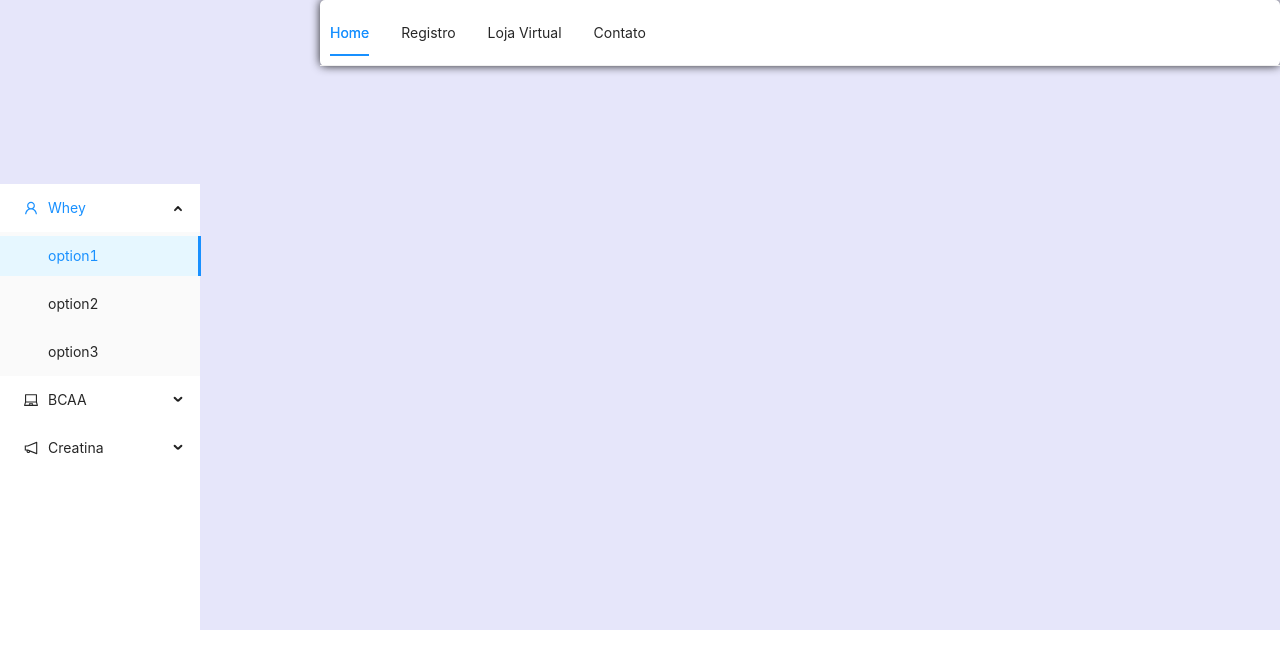
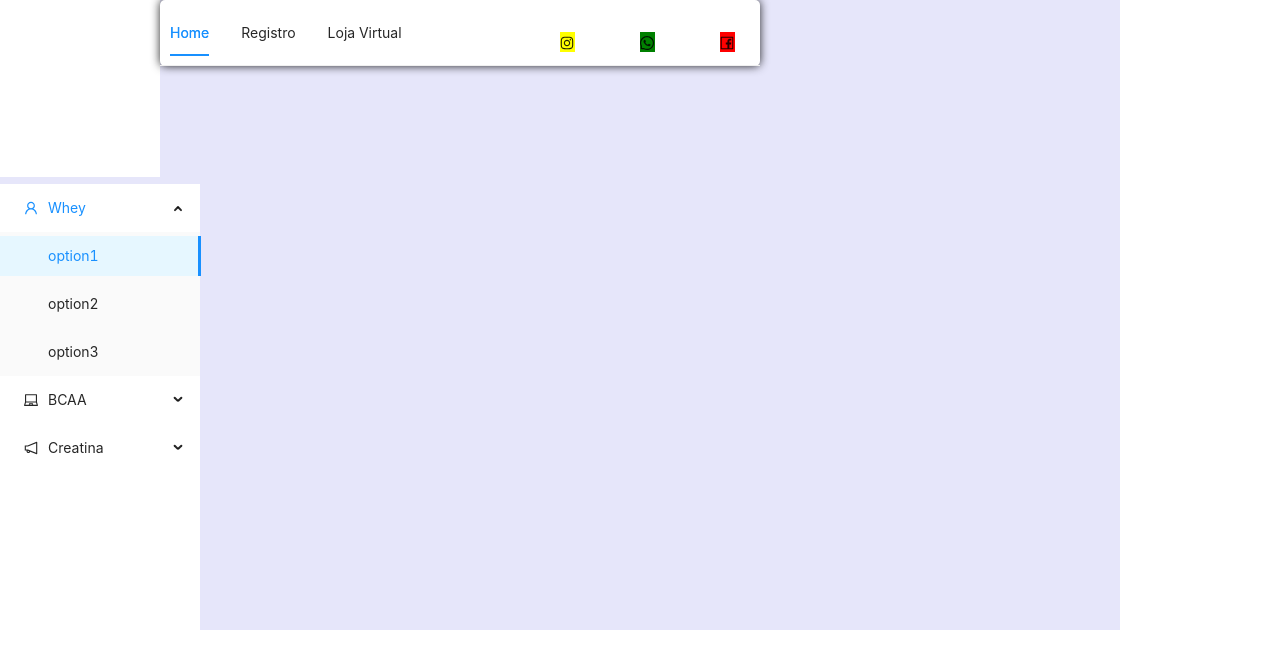
Before and after one commit to cassianodaniel/E-Comm.-Building-on-React-Native, a React (Create React App) app in the folder app/: page / in a window 1280 px wide. Shown: the top 668 px of the page. Built offline with nearby package versions, Linux system fonts and the light colour scheme.

Commit message:
feat(socialmediascomponents): social media icons components

```diff
--- a/app/src/App.css
+++ b/app/src/App.css
@@ -7,6 +7,8 @@ header{
     background-color: #fff;
     height: 630px;
     margin-left: 20rem;
+    position: absolute;
+    left: -10rem;
 }
 
 aside{
@@ -24,6 +26,7 @@ div .ant-tabs-nav-scroll{
 
 div .ant-tabs-tabpane{
     background-color: #E6E6FA;
+    margin-left: 2rem;
 }
 
 div .ant-tabs-tabpane-active{
@@ -40,4 +43,6 @@ div .ant-tabs-nav{
     border-radius: 5px;
     margin-top: 6px;
     box-shadow: 0 0 10px 0;
+    width: 600px;
+    margin-left: 4rem;
 }
--- a/app/src/App.js
+++ b/app/src/App.js
@@ -10,6 +10,9 @@ import TabsComponent from './components/Tabs';
 
 import { Layout, Menu} from 'antd';
 import { UserOutlined, LaptopOutlined, NotificationOutlined } from '@ant-design/icons';
+import ComponentFacebook from './components/FacebookOutlined';
+import ComponentWhatsapp from './components/WhatsappOutlined';
+import ComponentInstagram from './components/InstagramOutlined';
 const { SubMenu } = Menu;
 const { Sider } = Layout;
 
@@ -19,6 +22,9 @@ function App() {
       <div class = "divBlock">
           <header>
               <TabsComponent></TabsComponent>
+              <ComponentFacebook></ComponentFacebook>
+              <ComponentInstagram></ComponentInstagram>
+              <ComponentWhatsapp></ComponentWhatsapp>
           </header>
           <aside>
               <Sider width={200} className="site-layout-background">
--- /dev/null
+++ b/app/src/components/FacebookOutlined.js
@@ -0,0 +1,23 @@
+//REGULAR REACT IMPORTS
+import React from 'react';
+
+//REGULAR ANTD IMPORTS
+import 'antd/dist/antd.css';
+
+//MAINSTYLE IMPORT
+import '../styles/mainstyle.css';
+
+//ANTD COMPONENT IMPORTS
+import {
+    FacebookOutlined
+  } from '@ant-design/icons';
+
+function ComponentFacebook(){
+    return(
+        <div class = "Facebook">
+            <FacebookOutlined/>
+        </div>
+    );
+}
+
+export default ComponentFacebook;
--- /dev/null
+++ b/app/src/components/InstagramOutlined.js
@@ -0,0 +1,23 @@
+//REGULAR REACT IMPORTS
+import React from 'react';
+
+//REGULAR ANTD IMPORTS
+import 'antd/dist/antd.css';
+
+//MAINSTYLE IMPORT
+import '../styles/mainstyle.css';
+
+//ANTD COMPONENT IMPORTS
+import {
+    InstagramOutlined
+  } from '@ant-design/icons';
+
+function ComponentInstagram(){
+    return(
+        <div class = "Instagram">
+            <InstagramOutlined/>
+        </div>
+    );
+}
+
+export default ComponentInstagram;
--- a/app/src/components/Tabs.js
+++ b/app/src/components/Tabs.js
@@ -11,6 +11,7 @@ import '../styles/mainstyle.css';
 import { Tabs } from 'antd';
 import ComponentButton from './Button';
 const { TabPane } = Tabs;
+
 
 function TabsComponent(){
 return(
@@ -46,9 +47,6 @@ return(
     <TabPane tab="Loja Virtual" key="shop">
         RegistroContent
     </TabPane>
-    <TabPane tab="Contato" key="contact">
-        RegistroContent
-    </TabPane>
     </Tabs>
 </div>
 );
--- /dev/null
+++ b/app/src/components/WhatsappOutlined.js
@@ -0,0 +1,23 @@
+//REGULAR REACT IMPORTS
+import React from 'react';
+
+//REGULAR ANTD IMPORTS
+import 'antd/dist/antd.css';
+
+//MAINSTYLE IMPORT
+import '../styles/mainstyle.css';
+
+//ANTD COMPONENT IMPORTS
+import {
+    WhatsAppOutlined
+  } from '@ant-design/icons';
+
+function ComponentWhatsapp(){
+    return(
+        <div class = "Whatsapp">
+            <WhatsAppOutlined/>
+        </div>
+    );
+}
+
+export default ComponentWhatsapp;
--- a/app/src/styles/components/tabs.css
+++ b/app/src/styles/components/tabs.css
@@ -1,6 +1,5 @@
 div .SignUp{
-    background-color: red;
-    width: 320px;
+    width: 300px;
     background: #FFF;
     box-shadow: 0 0 10px 0;
     border-radius:2px;
--- /dev/null
+++ b/app/src/styles/icons/FacebookOutlined.css
@@ -0,0 +1,8 @@
+div .Facebook{
+    background-color:red;
+    width: 15px;
+    height: 20px;
+    position: absolute;
+    left: 35rem;
+    top: 2rem;
+}
--- /dev/null
+++ b/app/src/styles/icons/InstagramOutlined.css
@@ -0,0 +1,8 @@
+div .Instagram{
+    background-color:yellow;
+    width: 15px;
+    height: 20px;
+    position: absolute;
+    left: 25rem;
+    top: 2rem;
+}
--- /dev/null
+++ b/app/src/styles/icons/WhatsappOutlined.css
@@ -0,0 +1,8 @@
+div .Whatsapp{
+    background-color:green;
+    width: 15px;
+    height: 20px;
+    position: absolute;
+    left: 30rem;
+    top: 2rem;
+}
--- a/app/src/styles/mainstyle.css
+++ b/app/src/styles/mainstyle.css
@@ -1,2 +1,9 @@
+/* ANTD COMPONENTS*/
 @import '../styles/components/tabs.css';
 @import '../styles/components/button.css';
+
+
+/* ANTD ICONS*/
+@import '../styles/icons/FacebookOutlined.css';
+@import '../styles/icons/InstagramOutlined.css';
+@import '../styles/icons/WhatsappOutlined.css';
```
